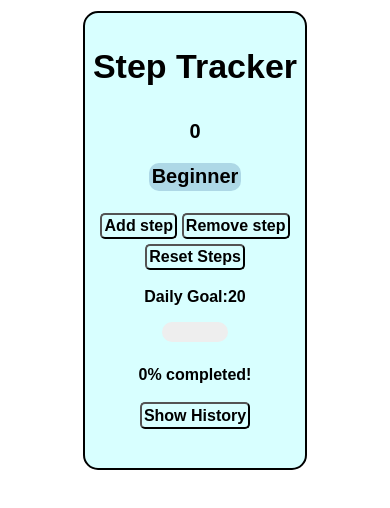
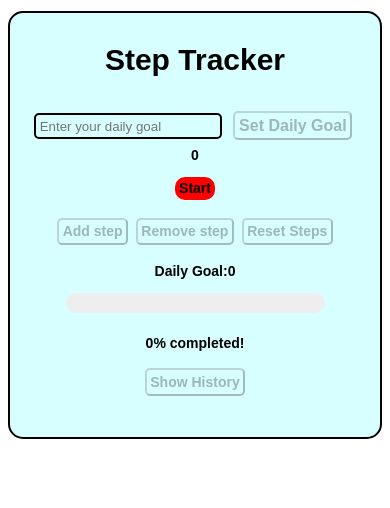
Before and after one commit to arshiamunir291/Week-3, an Angular app: page / in a window 390 px wide. Shown: the top 508 px of the page. Built offline with nearby package versions, Linux system fonts and the light colour scheme.

Commit message:
Update styling for responsiveness and update step-counter

```diff
--- a/src/app/app.css
+++ b/src/app/app.css
@@ -8,3 +8,15 @@
     border-radius: 15px;
     background-color: rgba(127, 255, 255, 0.301);
 }
+@media (max-width: 446px) {
+  .appContainer{
+    margin-left: 0px;
+    margin-right: 0px;
+  }
+}
+@media (min-width: 447px) and (max-width: 767px) {
+  .appContainer{
+    margin-left: 10%;
+    margin-right: 10%;
+  }
+}
--- a/src/app/directives/highlite-milestone.ts
+++ b/src/app/directives/highlite-milestone.ts
@@ -2,7 +2,7 @@ import { computed, Directive, Signal, } from '@angular/core';
 
 @Directive({
   selector: '[stepHighlight]',
-  inputs: ['stepHighlight'],
+  inputs: ['stepHighlight','dailyGoal'],
   standalone: true,
   host: {
     '[style.backgroundColor]': 'backgroundColor()',
@@ -12,22 +12,29 @@ import { computed, Directive, Signal, } from '@angular/core';
 export class HighliteMilestone {
 
   stepHighlight!: Signal<number>;
+  dailyGoal!:Signal<number>;
+
+  private percentage=computed(()=>{
+    const steps=this.stepHighlight?.()??0;
+    const goal=this.dailyGoal?.()??1;
+    if(goal===0) return 0;
+    return Math.min((steps/goal)*100,100);
+  })
 
   backgroundColor = computed(() => {
-    const step = this.stepHighlight();
-    if (step <= 5) return 'lightblue';
-    if (step <= 10) return 'lightgreen';
-    if (step <= 15) return 'orange';
+    const percent = this.percentage();
+    if (percent ===0) return 'red';
+    if (percent <= 25) return 'lightblue';
+    if (percent <= 50) return 'lightgreen';
+    if (percent <= 75) return 'orange';
     return 'lightcoral';
   })
   milestoneText = computed(() => {
-    const step = this.stepHighlight();
-    if (step <= 5) return 'Beginner';
-    if (step <= 10) return 'Active Walker';
-    if (step <= 15) return 'Pro Walker';
+    const percent = this.percentage();
+    if (percent ===0) return 'Start';
+    if (percent <= 25) return 'Beginner';
+    if (percent <= 50) return 'Active Walker';
+    if (percent <= 75) return 'Pro Walker';
     return 'Marathon Mode';
   });
-
-
-
 }
--- a/src/app/step-counter/step-controls/step-controls.css
+++ b/src/app/step-counter/step-controls/step-controls.css
@@ -34,3 +34,14 @@ p{
   font-size: 16px;
   font-weight: bold;
 }
+@media (max-width: 445px) {
+.progress-container{
+  width:70%
+}
+button{
+  font-size: 14px;
+}
+p{
+  font-size: 14px;
+}
+}
--- a/src/app/step-counter/step-controls/step-controls.html
+++ b/src/app/step-counter/step-controls/step-controls.html
@@ -1,7 +1,7 @@
 <div>
-  <button (click)="increase.emit()">Add step</button>
-  <button (click)="decrease.emit()">Remove step</button>
-  <button (click)="reset.emit()">Reset Steps</button>
+  <button (click)="increase.emit()" [disabled]="!dailyGoal()">Add step</button>
+  <button (click)="decrease.emit()" [disabled]="!dailyGoal()">Remove step</button>
+  <button (click)="reset.emit()" [disabled]="!dailyGoal()">Reset Steps</button>
 </div>
 <div>
   <p>Daily Goal:{{ dailyGoal() }}</p>
@@ -17,5 +17,5 @@
   <p>{{ progressPercentage()| number:'1.0-0'}}% completed!</p>
 </div>
 <div >
-  <button (click)="showHistory.emit()">Show History</button>
+  <button (click)="showHistory.emit()" [disabled]="!dailyGoal()">Show History</button>
 </div>
--- a/src/app/step-counter/step-controls/step-controls.ts
+++ b/src/app/step-counter/step-controls/step-controls.ts
@@ -13,9 +13,10 @@ export class StepControls {
   decrease = output<void>();
   reset = output<void>();
   showHistory=output<void>();
-  dailyGoal = signal(20);
+  dailyGoal = input<number>();
   progressPercentage = computed(() => {
-    const percent = (this.stepCount() / this.dailyGoal()) * 100;
+    if(!this.dailyGoal()) return 0;
+    const percent = (this.stepCount() /this.dailyGoal()!) * 100;
     return Math.min(percent, 100);
   })
 }
--- a/src/app/step-counter/step-counter.css
+++ b/src/app/step-counter/step-counter.css
@@ -24,3 +24,42 @@ header{
 .childComponent{
 text-align: center;
 }
+.form-container{
+    text-align: center;
+}
+.form-container input {
+    padding: 1%;
+    border: 2px solid black;
+    border-radius: 5px;
+    margin-right: 2%;
+    margin-bottom: 2%;
+    background-color: transparent; /* light background color */
+    transition: background-color 0.3s; /* smooth color change on focus */
+}
+
+.form-container input:focus {
+    background-color: rgba(127, 255, 212, 0.568); /* slightly different color when focused */
+    outline: none; /* optional: remove default blue outline */
+}
+.form-container button{
+  font-size: 16px;
+  font-weight: bold;
+  padding: 1%;
+  margin: 1%;
+  background-color:transparent;
+   border-radius: 5px;
+   transition: all 0.3s ease;
+}
+button:active{
+background-color: rgba(127, 255, 212, 0.568);
+transform: scale(0.95);
+}
+
+@media (max-width: 445px) {
+    header{
+        font-size: 30px;
+    }
+  .stepText{
+    font-size: 14px;
+  }
+}
--- a/src/app/step-counter/step-counter.html
+++ b/src/app/step-counter/step-counter.html
@@ -2,19 +2,21 @@
     <header>
         <p>Step Tracker</p>
     </header>
+    <div class="form-container">
+        <form [formGroup]="dailyGoalForm" (ngSubmit)="onsubmit()">
+            <input type="number" placeholder="Enter your daily goal" formControlName="dailyGoal">
+            <button type="submit" [disabled]="dailyGoalForm.invalid">Set Daily Goal</button>
+        </form>
+    </div>
     <div class="stepText">
         <p>{{ stepCounter()}} {{stepCounter() | stepInfo}}</p>
-        <p [stepHighlight]="stepCounter"></p>
+        <p [stepHighlight]="stepCounter" [dailyGoal]="dailyGoal"></p>
     </div>
 </div>
 <div class="childComponent">
-    <app-step-controls
-     [stepCount]="stepCounter()"
-     (increase)="increaseCounter()"
-     (decrease)="decreaseCounter()"
-     (reset)="resetCounter()"
-     (showHistory)="toggleHistory()">
+    <app-step-controls [stepCount]="stepCounter()" [dailyGoal]="dailyGoal()" (increase)="increaseCounter()" (decrease)="decreaseCounter()"
+        (reset)="resetCounter()" (showHistory)="toggleHistory()">
     </app-step-controls>
 </div>
 
-<app-step-history *appToggle="showHistory()"   [stepHistorySignal]="stepHistory()"></app-step-history>
+<app-step-history *appToggle="showHistory()" [stepHistorySignal]="stepHistory()"></app-step-history>
--- a/src/app/step-counter/step-counter.ts
+++ b/src/app/step-counter/step-counter.ts
@@ -1,25 +1,36 @@
-import { Component, computed, signal } from '@angular/core';
+import { Component, computed, signal,effect } from '@angular/core';
 import { StepControls } from "./step-controls/step-controls";
 import { StepHistory } from "./step-history/step-history";
 import { HighliteMilestone } from '../directives/highlite-milestone';
 import { Toggle } from '../directives/toggle';
 import { StepInfoPipe } from '../pipes/step-info-pipe';
+import { FormControl, FormGroup, ReactiveFormsModule, Validators } from '@angular/forms';
 
 @Component({
   selector: 'app-step-counter',
-  imports: [StepControls, StepHistory, HighliteMilestone,Toggle,StepInfoPipe],
+  imports: [StepControls, StepHistory, HighliteMilestone,Toggle,StepInfoPipe,ReactiveFormsModule],
   templateUrl: './step-counter.html',
   styleUrl: './step-counter.css',
 })
 export class StepCounter {
   stepCounter = signal<number>(0);
   showHistory = signal(false);
-
+  dailyGoal=signal<number>(0);
+  dailyGoalForm=new FormGroup({
+  dailyGoal:new FormControl('',[Validators.required,Validators.min(1),Validators.pattern(/^[0-9]+$/)]),
+  })
   stepHistory = computed(() =>
     Array.from({ length: this.stepCounter() }, (_, i) => i + 1)
   );
-
   increaseCounter() {
+    const goal=this.dailyGoal();
+    const step=this.stepCounter();
+    if(!goal) return;
+    if(step+1 >= goal){
+      this.stepCounter.set(0);
+    }else{
+      this.stepCounter.set(step+1);
+    }
     this.stepCounter.update((c) => c + 1)
   }
   decreaseCounter() {
@@ -31,4 +42,14 @@ export class StepCounter {
   toggleHistory(){
     this.showHistory.update(v=>!v);
   }
+  setDailyGoal(value:number){
+    if(!isNaN(value) && value>0){
+      this.dailyGoal.set(value);
+    }
+  }
+  onsubmit(){
+    const value=this.dailyGoalForm.get('dailyGoal')?.value ;
+    this.setDailyGoal(Number(value));
+    this.dailyGoalForm.reset()
+  }
 }
```
